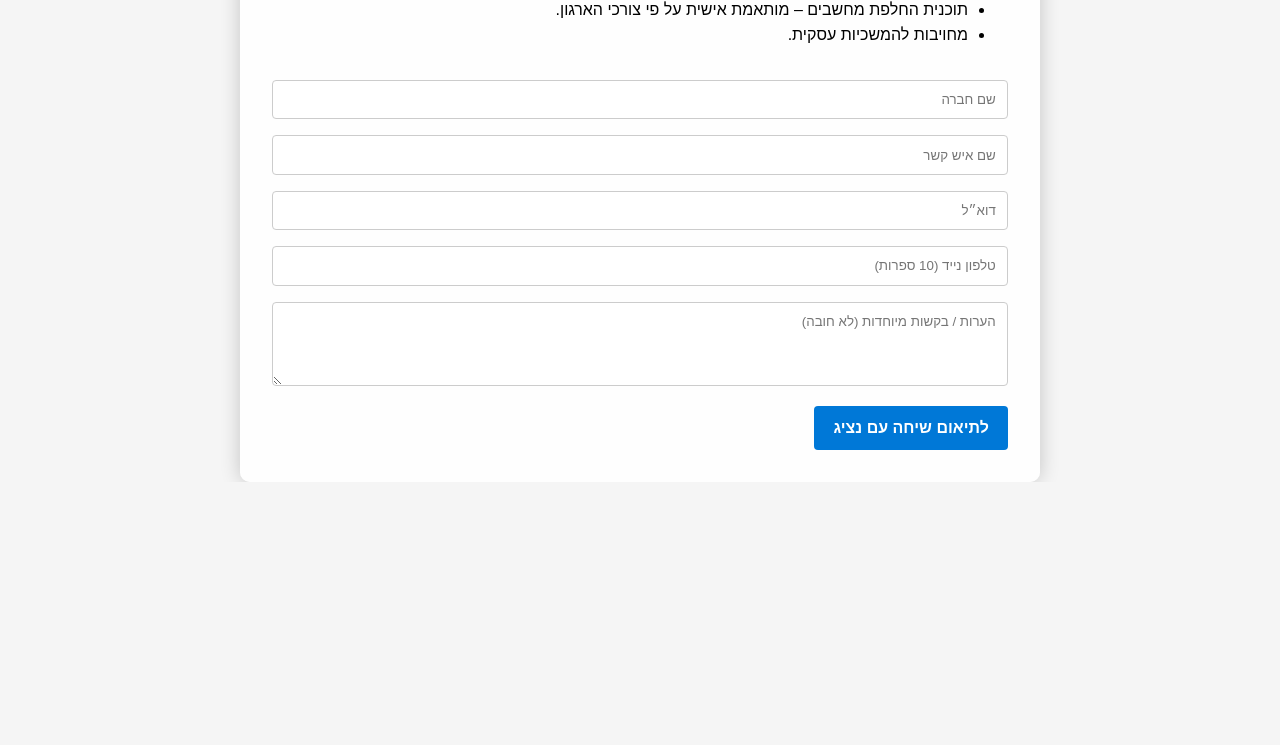
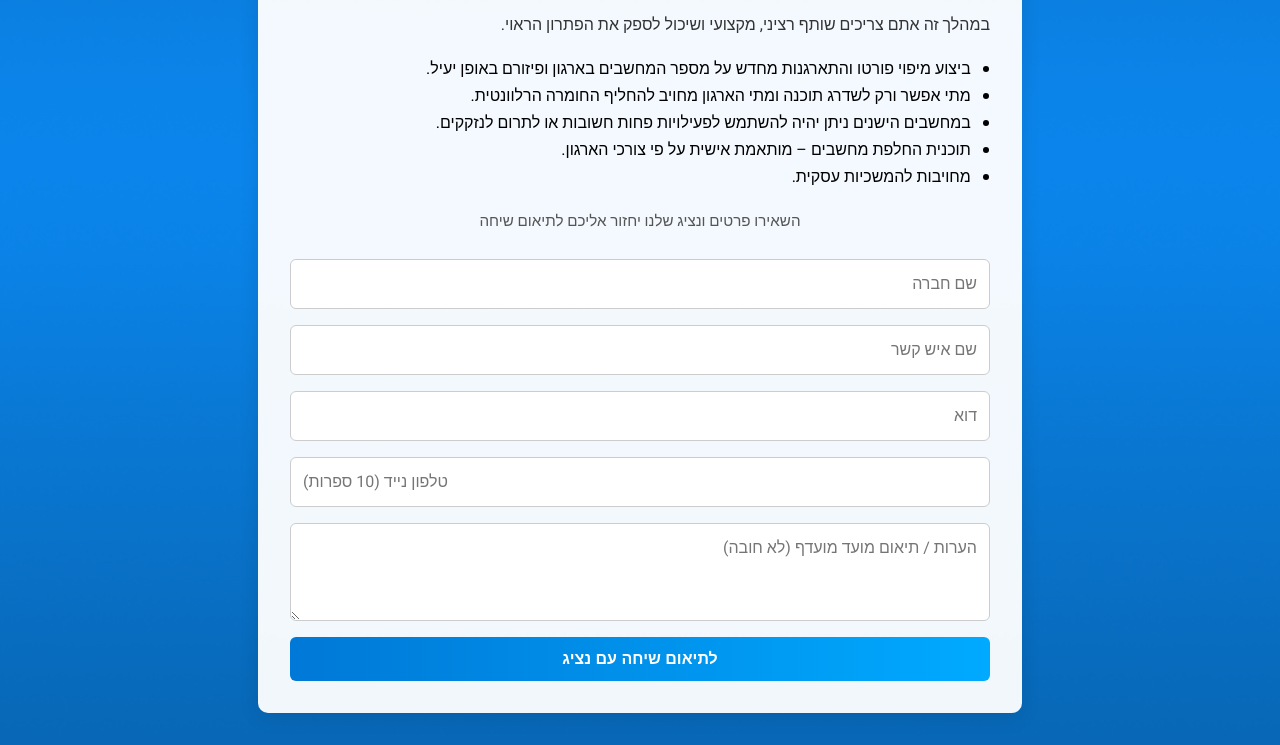
Before and after one commit to Hummusful/win10-eol, a plain HTML site: page index.html in a window 1280 px wide. Shown: the part 403-1148 px from the top of the page. Before the commit the page ends 885 px from the top, so only its background shows below. Drawn offline with Linux system fonts and the light colour scheme.

Commit message:
Add files via upload

```diff
--- a/index.html
+++ b/index.html
@@ -2,25 +2,21 @@
 <html lang="he" dir="rtl">
 <head>
   <meta charset="UTF-8">
-  <meta name="viewport" content="width=device-width, initial-scale=1">
+  <meta name="viewport" content="width=device-width, initial-scale=1.0">
   <title>Windows 10 - End of Life</title>
-
+  <link href="https://fonts.googleapis.com/css2?family=Heebo:wght@400;700&display=swap" rel="stylesheet">
   <style>
-    * {
-      box-sizing: border-box;
-    }
     body {
+      font-family: 'Heebo', sans-serif;
       margin: 0;
-      font-family: Arial, sans-serif;
-      background-color: #f5f5f5;
+      padding: 0;
+      background: linear-gradient(to bottom right, #e6f0ff, #ffffff);
     }
     .hero {
-      background-image: url('banner.png');
+      background-image: url('banner2.png'); /* החלף לשם הרקע שלך */
       background-size: cover;
       background-position: center;
-      background-repeat: no-repeat;
-      height: 100vh;
-      width: 100%;
+      min-height: 100vh;
       display: flex;
       justify-content: center;
       align-items: center;
@@ -28,93 +24,135 @@
     }
     .overlay {
       background-color: rgba(255, 255, 255, 0.95);
-      padding: 3rem 2rem 2rem 2rem;
-      max-width: 800px;
+      padding: 2rem;
+      border-radius: 10px;
+      max-width: 700px;
       width: 100%;
-      border-radius: 10px;
-      box-shadow: 0 0 20px rgba(0,0,0,0.2);
-      position: relative;
+      box-shadow: 0 4px 20px rgba(0,0,0,0.1);
+      animation: fadeSlideUp 1s ease-in-out;
     }
-    .overlay .logo {
-      position: absolute;
-      top: 20px;
-      right: 20px;
-      height: 60px;
+    @keyframes fadeSlideUp {
+      0% { opacity: 0; transform: translateY(30px); }
+      100% { opacity: 1; transform: translateY(0); }
     }
-    .overlay h1 {
-      margin-top: 4.5rem;
-      margin-bottom: 1.5rem;
-      font-size: 2rem;
-      color: #1e1e1e;
-      border-bottom: 1px solid #ccc;
-      padding-bottom: 0.5rem;
+    h1 {
+      text-align: center;
+      color: #0056b3;
     }
-    .overlay p, .overlay ul {
-      text-align: right;
-      line-height: 1.6;
-      margin: 0 0 1rem;
+    p {
+      color: #333;
+      font-size: 1rem;
+      margin-bottom: 1rem;
+      line-height: 1.8;
+    }
+    ul {
+      padding-right: 1.2rem;
+      line-height: 1.7;
     }
     form {
-      margin-top: 2rem;
+      display: flex;
+      flex-direction: column;
+      gap: 1rem;
+      margin-top: 1.5rem;
     }
     input, textarea {
-      width: 100%;
-      padding: 0.7rem;
-      margin-bottom: 1rem;
+      padding: 0.75rem;
       border: 1px solid #ccc;
-      border-radius: 4px;
-      font-family: inherit;
-      text-align: right;
+      border-radius: 6px;
+      font-size: 1rem;
+      font-family: 'Heebo', sans-serif;
+    }
+    input:focus, textarea:focus {
+      border-color: #0078d7;
+      box-shadow: 0 0 0 2px rgba(0,120,215,0.2);
+      outline: none;
+      transition: all 0.2s ease;
     }
     button {
-      background-color: #0078d7;
+      background: linear-gradient(90deg, #0078d7, #00aaff);
+      border: none;
       color: white;
-      padding: 0.8rem 1.2rem;
-      border: none;
-      border-radius: 4px;
+      padding: 0.8rem 1.5rem;
+      border-radius: 6px;
+      font-size: 1rem;
+      font-weight: bold;
       cursor: pointer;
-      font-weight: bold;
-      font-size: 1rem;
+      transition: all 0.3s ease;
     }
     button:hover {
-      background-color: #005a9e;
+      background: linear-gradient(90deg, #005a9e, #0088cc);
+      box-shadow: 0 4px 15px rgba(0,0,0,0.2);
+      transform: translateY(-2px);
+    }
+    .logos {
+      display: flex;
+      justify-content: space-between;
+      align-items: center;
+      margin-bottom: 1rem;
+    }
+    .logos img {
+      height: 50px;
+    }
+    .form-description {
+      text-align: center;
+      color: #555;
+      font-size: 0.95rem;
+      margin-bottom: 1.5rem;
     }
   </style>
 </head>
 <body>
-
   <div class="hero">
     <div class="overlay">
-      <img src="logo.png" alt="Logo" class="logo">
-
+      <div class="logos">
+        <img src="win10-eol-logo.png" alt="Windows 10 End of Life">
+        <img src="logo.png" alt="Matrix">
+      </div>
       <h1>Windows 10 - סיום תמיכה</h1>
-
+      <hr>
       <p>חברת Microsoft הודיעה רשמית כי בתאריך 14/10/2025 תגיע לסיומה התמיכה במערכת ההפעלה Windows 10 המותקנת על מחשבי קצה.</p>
-
       <p>חלק מרכזי הינו אבטחת המידע, מטריקס ממליצה להתחיל בביצוע עדכוני גרסה שכן, תהליך זה דורש זמן, תכנון ומשאבים.</p>
-
       <p>אנחנו במטריקס אינטגרציה ותשתיות, כאן כדי לסייע לארגון שלך להיערך לשינוי אשר קורה בנובמבר 2025.</p>
-
       <p>במהלך זה אתם צריכים שותף רציני, מקצועי ושיכול לספק את הפתרון הראוי.</p>
-
       <ul>
-        <li>ביצוע מיפוי מפורט והתארגנות מחדש על מספר המחשבים בארגון ופיזורם באופן יעיל.</li>
-        <li>מתי אפשר וצריך רק לשדרג תוכנה ומתי הארגון מחויב להחליף חומרה רלוונטית.</li>
+        <li>ביצוע מיפוי פורטו והתארגנות מחדש על מספר המחשבים בארגון ופיזורם באופן יעיל.</li>
+        <li>מתי אפשר ורק לשדרג תוכנה ומתי הארגון מחויב להחליף החומרה הרלוונטית.</li>
         <li>במחשבים הישנים ניתן יהיה להשתמש לפעילויות פחות חשובות או לתרום לנזקקים.</li>
         <li>תוכנית החלפת מחשבים – מותאמת אישית על פי צורכי הארגון.</li>
         <li>מחויבות להמשכיות עסקית.</li>
       </ul>
-
-      <form action="https://formspree.io/f/moqgwdoy" method="POST">
+      <p class="form-description">השאירו פרטים ונציג שלנו יחזור אליכם לתיאום שיחה</p>
+      <form action="https://formspree.io/f/YOUR_FORM_ID" method="POST">
         <input type="text" name="company" placeholder="שם חברה" required>
-        <input type="text" name="contact" placeholder="שם איש קשר" required>
-        <input type="email" name="email" placeholder="דוא״ל" required>
+        <input type="text" name="name" placeholder="שם איש קשר" required>
+        <input type="email" name="email" placeholder="דוא"ל" required>
         <input type="tel" name="phone" placeholder="טלפון נייד (10 ספרות)" required>
-        <textarea name="message" rows="4" placeholder="הערות / בקשות מיוחדות (לא חובה)"></textarea>
+        <textarea name="notes" placeholder="הערות / תיאום מועד מועדף (לא חובה)" rows="3"></textarea>
         <button type="submit">לתיאום שיחה עם נציג</button>
       </form>
     </div>
   </div>
 
+  <script>
+    document.querySelector("form").addEventListener("submit", async function(e) {
+      e.preventDefault();
+      const form = e.target;
+      const data = new FormData(form);
+      const action = form.action;
+
+      try {
+        await fetch(action, {
+          method: "POST",
+          body: data,
+          headers: {
+            'Accept': 'application/json'
+          }
+        });
+        form.innerHTML = "<p style='text-align:center; font-size:1.2rem; color:green;'>✔️ ההודעה נשלחה בהצלחה! נחזור אליך בהקדם.</p>";
+      } catch (error) {
+        form.innerHTML = "<p style='text-align:center; font-size:1.2rem; color:red;'>❌ שגיאה בשליחה. אנא נסה שוב.</p>";
+      }
+    });
+  </script>
 </body>
 </html>
```
